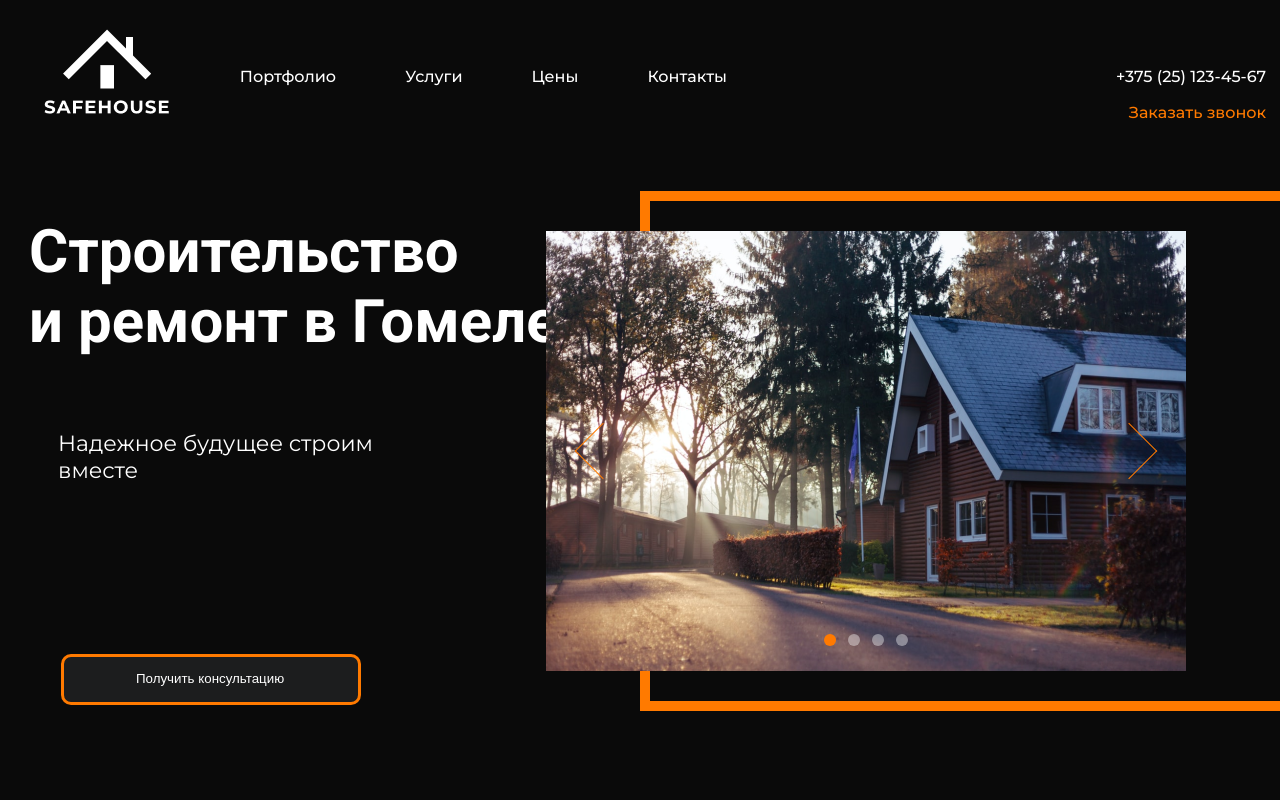
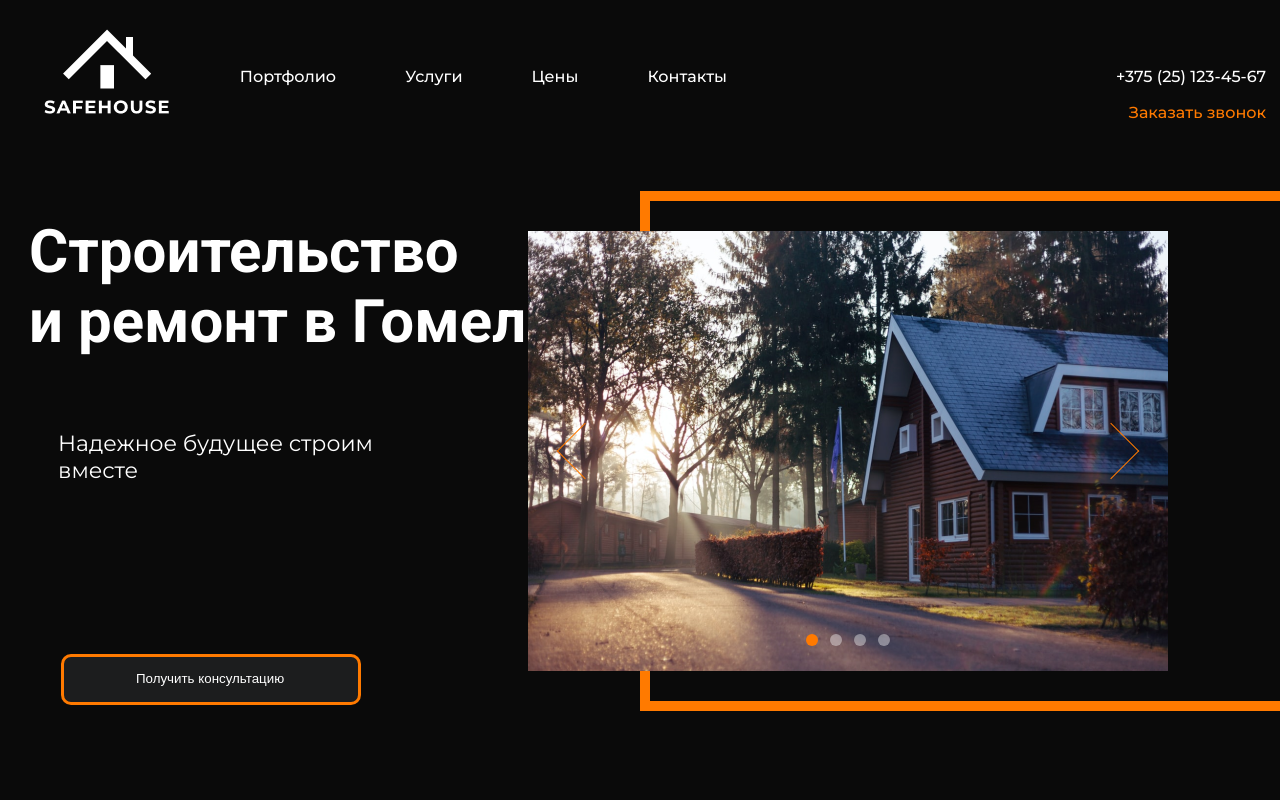
Before and after one commit to 34admal/Portfolio, a React (Create React App) app in the folder homel_build_site/: page / in a window 1280 px wide. Shown: the top 800 px of the page. Built offline with nearby package versions, Linux system fonts and the light colour scheme.

Commit message:
fix: remove duplicate layout widths and repair right slider frame boundaries

```diff
--- a/homel_build_site/src/components/HeroSection.module.css
+++ b/homel_build_site/src/components/HeroSection.module.css
@@ -1,3 +1,4 @@
+/* HeroSection.module.css */
 span {
   color: #fff;
 }
@@ -13,8 +14,7 @@ section {
   flex-direction: column;
   align-items: flex-start;
 
-  /* 3. Опускаем блок ниже строго по макету:
-        72px сверху — это макетный отступ от верхней границы секции до начала текста */
+
   margin: 72px 0 0 29px;
 
   width: 531px;
@@ -63,7 +63,7 @@ section {
 }
 
 .slider_container {
-  width: 658px;
+ width: 658px;
 }
 
 .slider {
--- a/homel_build_site/src/components/MySlider.module.css
+++ b/homel_build_site/src/components/MySlider.module.css
@@ -1,7 +1,7 @@
 
 .sliderFrameContainer {
   position: relative;
-  width: 658px;
+  /* width: 658px;  */
   height: 520px;
 
   border-top: 10px solid #ff7a00;
```
